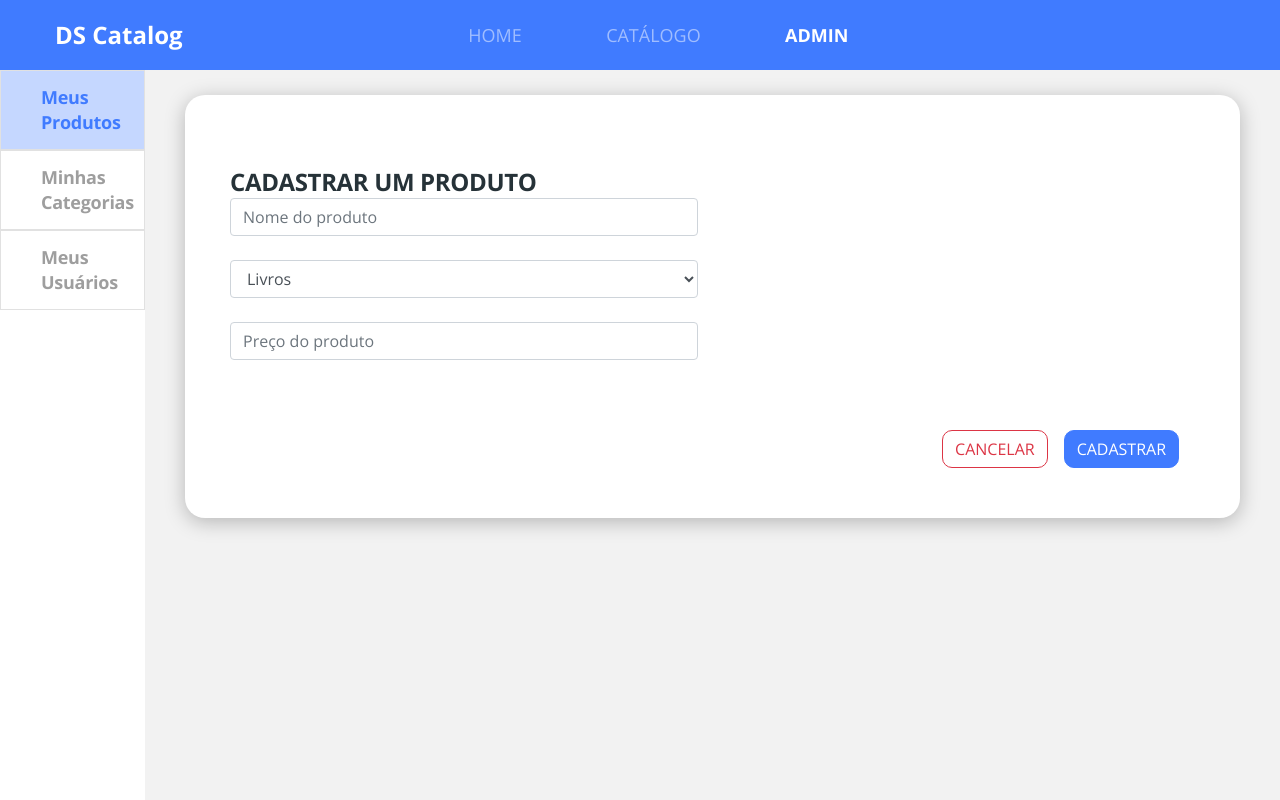
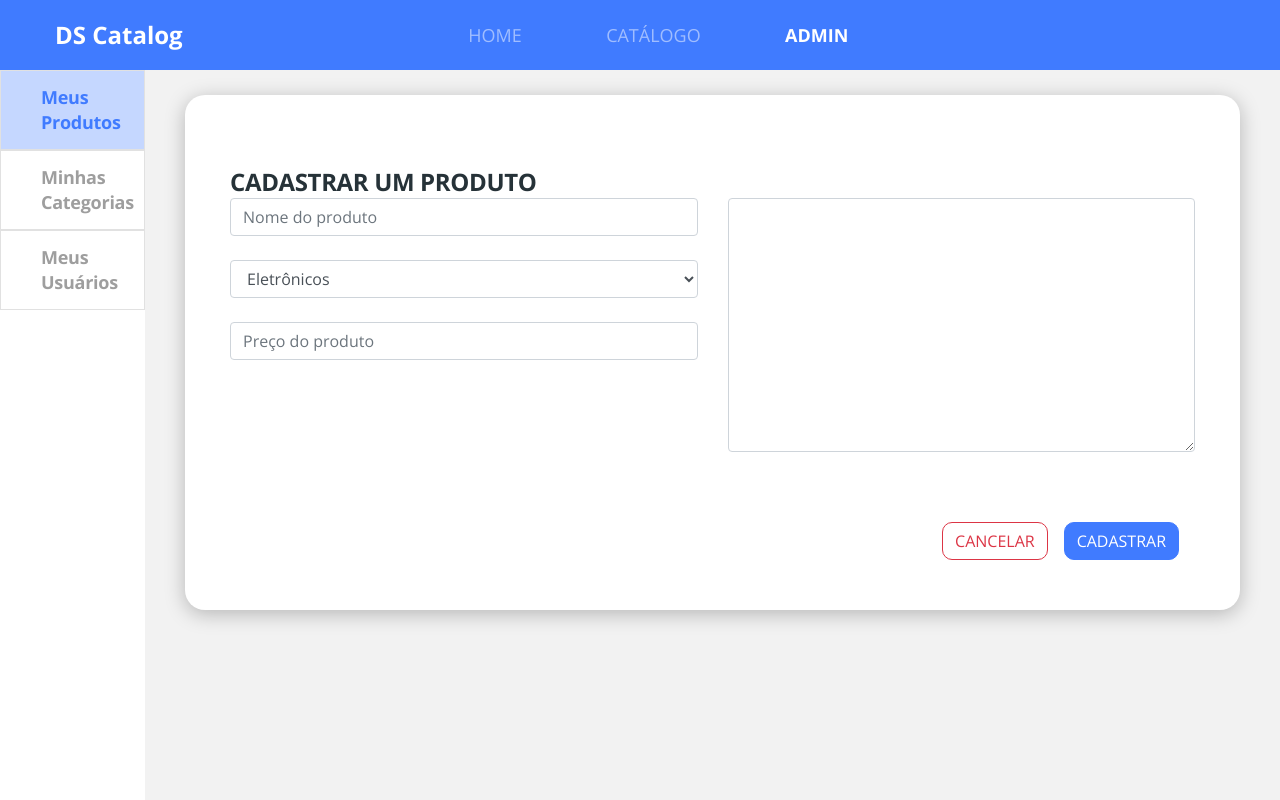
Before and after one commit to tarcnux/dscatalog-bootcamp-devsuperior, a React (Create React App) app in the folder front-web/: page /admin/products/create in a window 1280 px wide. Built offline with nearby package versions, Linux system fonts and the light colour scheme.

Commit message:
Register a product on the Back-end

```diff
--- a/front-web/src/pages/Admin/components/Products/Form/index.tsx
+++ b/front-web/src/pages/Admin/components/Products/Form/index.tsx
@@ -1,3 +1,4 @@
+import { makeRequest } from 'core/utils/requests';
 import React, { useState } from 'react';
 import BaseForm from '../../BaseForm';
 import './styles.scss';
@@ -6,17 +7,21 @@ type FormState = {
     name: string;
     price: string;
     category: string;
+    description: string;
 }
+
+type FormEvent = React.ChangeEvent<HTMLInputElement | HTMLSelectElement | HTMLTextAreaElement>;
 
 const Form = () => {
 
     const [formData, setFormData] = useState<FormState>({
         name: '',
         price: '',
-        category: '',
+        category: '1',
+        description: '',
     });
 
-    const handleOnChange = (event: React.ChangeEvent<HTMLInputElement | HTMLSelectElement>) => {
+    const handleOnChange = (event: FormEvent) => {
         const name = event.target.name;
         const value = event.target.value;
         //console.log({name, value});
@@ -27,7 +32,19 @@ const Form = () => {
 
     const handleSubmit = (event: React.FormEvent<HTMLFormElement>) => {
         event.preventDefault();
-        console.log(formData);
+        const payload = {
+            ...formData,
+            imgUrl: 'https://res.cloudinary.com/gametecgroup/image/upload/c_fit,f_auto,h_1000,w_1000/c_fit,g_south,l_watermark,o_50,w_250,x_5,y_5/console-xbox-one-x-1tb-white-white-new-576826_1',
+            categories: [{id: parseInt(formData.category)}]
+        }
+        //console.log(payload);
+        makeRequest({
+            url: '/products',
+            method: 'POST',
+            data: payload,
+        }).then(() => {
+            setFormData({name: '', category: '', price: '', description: ''});
+        });
     }
 
     return (
@@ -43,9 +60,9 @@ const Form = () => {
                         <select name="category"  value={formData.category}
                             className="form-control mb-4"
                             onChange={handleOnChange}>
-                                <option value="livros">Livros</option>
-                                <option value="computadores">Computadores</option>
-                                <option value="eletronicos">Eletrônicos</option>
+                                <option value="2">Livros</option>
+                                <option value="3">Computadores</option>
+                                <option value="1">Eletrônicos</option>
                             </select>
 
 
@@ -55,6 +72,14 @@ const Form = () => {
                         placeholder="Preço do produto"/>
 
                     </div>
+                    <div className="col-6">
+                        <textarea
+                            onChange={handleOnChange}
+                            name="description"
+                            value={formData.description}
+                            className="form-control"
+                            id="" cols={30} rows={10} />
+                    </div>
                 </div>
             </BaseForm>
         </form>
```
